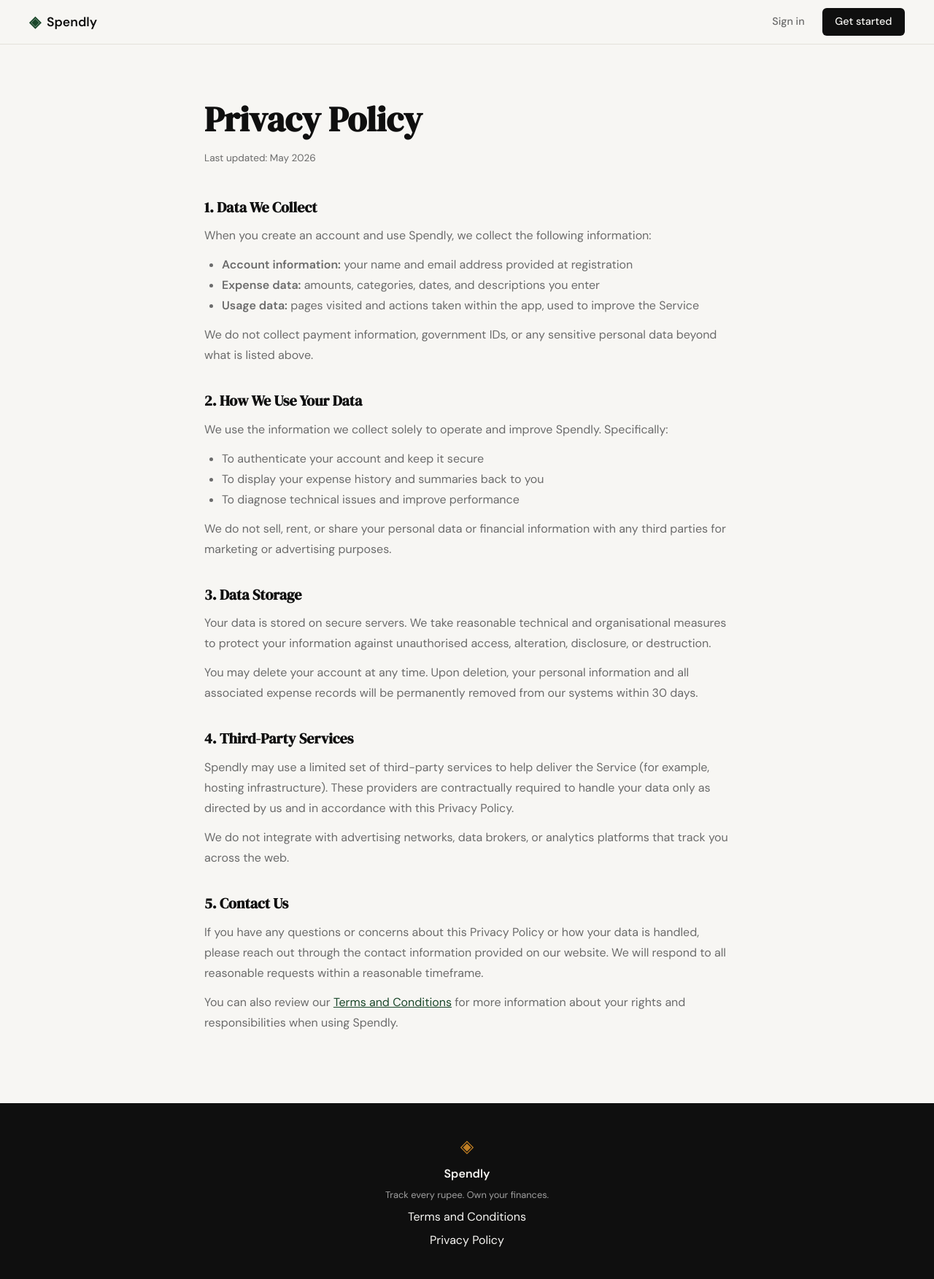
After one commit to a-afify/spendly, a Flask app: page /privacy in a window 1280 px wide. The commit adds this page. Shown: the whole page at 73% size. Run offline with Flask 3, Linux system fonts and the light colour scheme.

Commit message:
add privacy policy page and route

```diff
--- a/app.py
+++ b/app.py
@@ -31,6 +31,11 @@ def terms():
     return render_template("terms.html")
 
 
+@app.route("/privacy")
+def privacy():
+    return render_template("privacy.html")
+
+
 @app.route("/logout")
 def logout():
     return "Logout — coming in Step 3"
--- a/templates/base.html
+++ b/templates/base.html
@@ -35,7 +35,7 @@
             <span class="footer-name">Spendly</span>
             <p class="footer-copy">Track every rupee. Own your finances.</p>
             <a href="{{ url_for('terms') }}">Terms and Conditions</a>
-            <a href="#">Privacy Policy</a>
+            <a href="{{ url_for('privacy') }}">Privacy Policy</a>
         </div>
     </footer>
 
--- /dev/null
+++ b/templates/privacy.html
@@ -0,0 +1,54 @@
+{% extends "base.html" %}
+
+{% block title %}Privacy Policy — Spendly{% endblock %}
+
+{% block content %}
+
+<section class="legal-page">
+    <div class="legal-inner">
+        <h1 class="legal-title">Privacy Policy</h1>
+        <p class="legal-updated">Last updated: May 2026</p>
+
+        <div class="legal-section">
+            <h2>1. Data We Collect</h2>
+            <p>When you create an account and use Spendly, we collect the following information:</p>
+            <ul>
+                <li><strong>Account information:</strong> your name and email address provided at registration</li>
+                <li><strong>Expense data:</strong> amounts, categories, dates, and descriptions you enter</li>
+                <li><strong>Usage data:</strong> pages visited and actions taken within the app, used to improve the Service</li>
+            </ul>
+            <p>We do not collect payment information, government IDs, or any sensitive personal data beyond what is listed above.</p>
+        </div>
+
+        <div class="legal-section">
+            <h2>2. How We Use Your Data</h2>
+            <p>We use the information we collect solely to operate and improve Spendly. Specifically:</p>
+            <ul>
+                <li>To authenticate your account and keep it secure</li>
+                <li>To display your expense history and summaries back to you</li>
+                <li>To diagnose technical issues and improve performance</li>
+            </ul>
+            <p>We do not sell, rent, or share your personal data or financial information with any third parties for marketing or advertising purposes.</p>
+        </div>
+
+        <div class="legal-section">
+            <h2>3. Data Storage</h2>
+            <p>Your data is stored on secure servers. We take reasonable technical and organisational measures to protect your information against unauthorised access, alteration, disclosure, or destruction.</p>
+            <p>You may delete your account at any time. Upon deletion, your personal information and all associated expense records will be permanently removed from our systems within 30 days.</p>
+        </div>
+
+        <div class="legal-section">
+            <h2>4. Third-Party Services</h2>
+            <p>Spendly may use a limited set of third-party services to help deliver the Service (for example, hosting infrastructure). These providers are contractually required to handle your data only as directed by us and in accordance with this Privacy Policy.</p>
+            <p>We do not integrate with advertising networks, data brokers, or analytics platforms that track you across the web.</p>
+        </div>
+
+        <div class="legal-section">
+            <h2>5. Contact Us</h2>
+            <p>If you have any questions or concerns about this Privacy Policy or how your data is handled, please reach out through the contact information provided on our website. We will respond to all reasonable requests within a reasonable timeframe.</p>
+            <p>You can also review our <a href="{{ url_for('terms') }}">Terms and Conditions</a> for more information about your rights and responsibilities when using Spendly.</p>
+        </div>
+    </div>
+</section>
+
+{% endblock %}
--- a/templates/terms.html
+++ b/templates/terms.html
@@ -29,7 +29,7 @@
         <div class="legal-section">
             <h2>3. User Data</h2>
             <p>You retain ownership of all expense data and personal information you enter into Spendly. By using the Service, you grant us a limited license to store and process your data solely for the purpose of providing the Service to you.</p>
-            <p>We do not sell or share your personal financial data with third parties. You may delete your account and associated data at any time. Please refer to our <a href="/privacy">Privacy Policy</a> for full details on how we handle your information.</p>
+            <p>We do not sell or share your personal financial data with third parties. You may delete your account and associated data at any time. Please refer to our <a href="{{ url_for('privacy') }}">Privacy Policy</a> for full details on how we handle your information.</p>
         </div>
 
         <div class="legal-section">
```
